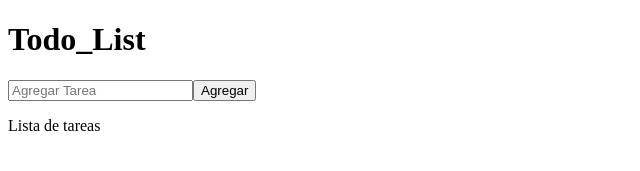
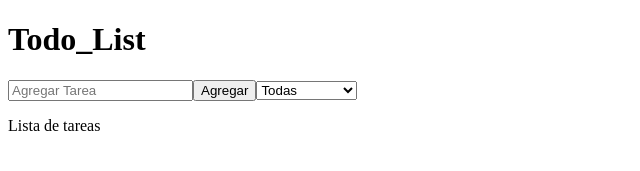
Before and after one commit to carinaantinir/Todo_List-, a React (Vite) app: page / in a window 1280 px wide. Shown: the top 171 px of the page, without its empty margins (0-640 px from the left). Built offline with nearby package versions, Linux system fonts and the light colour scheme.

Commit message:
Agregar filtros de tareas

```diff
--- a/src/App.jsx
+++ b/src/App.jsx
@@ -9,14 +9,24 @@ import Todo from './components/Todo.jsx'
 
 function App() {
   const [todos, setTodos] = useState([])
+  const [status, setStatus] = useState("todas")
+  const filteredTodos = todos.filter((todo) =>
+    status === "completadas"
+    ? todo.completed
+    : status === "incompletas"
+    ? !todo.completed
+    : true
+  )
   return (
     <div>
       <h1>Todo_List</h1>
-      <Form setTodos={setTodos}/>
-      <TodoList
-      todos={todos}
+      <Form setTodos={setTodos}
+      setStatus={setStatus}
+      />
+      <TodoList todos={filteredTodos}
       setTodos={setTodos}/>
     </div>
+
   )
 }
 
--- a/src/components/Form.jsx
+++ b/src/components/Form.jsx
@@ -1,6 +1,6 @@
 import { useState } from 'react'
 
-function Form({setTodos}) {
+function Form({ setTodos, setStatus }) {
     const [inputText, setInputText] = useState("")
     const handleSubmit = (e) => {
         e.preventDefault()
@@ -26,6 +26,11 @@ function Form({setTodos}) {
             onChange={(e) => setInputText(e.target.value)}
             />
             <button type="submit">Agregar</button>
+            <select onChange={(e) => setStatus(e.target.value)}>
+                <option value="todas">Todas</option>
+                <option value="completadas">Completadas</option>
+                <option value="incompletas">Incompletas</option>
+            </select>
         </form>
     )
 }
```
